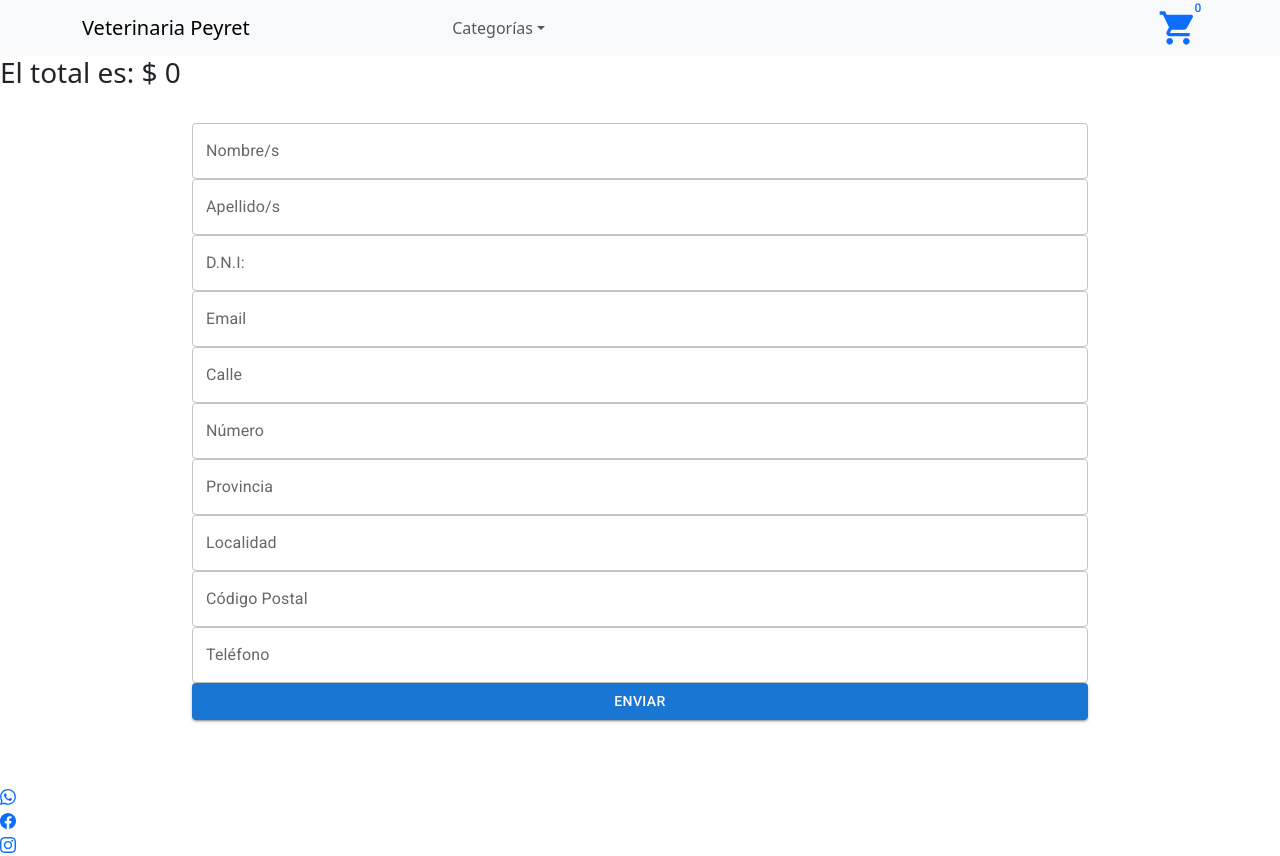
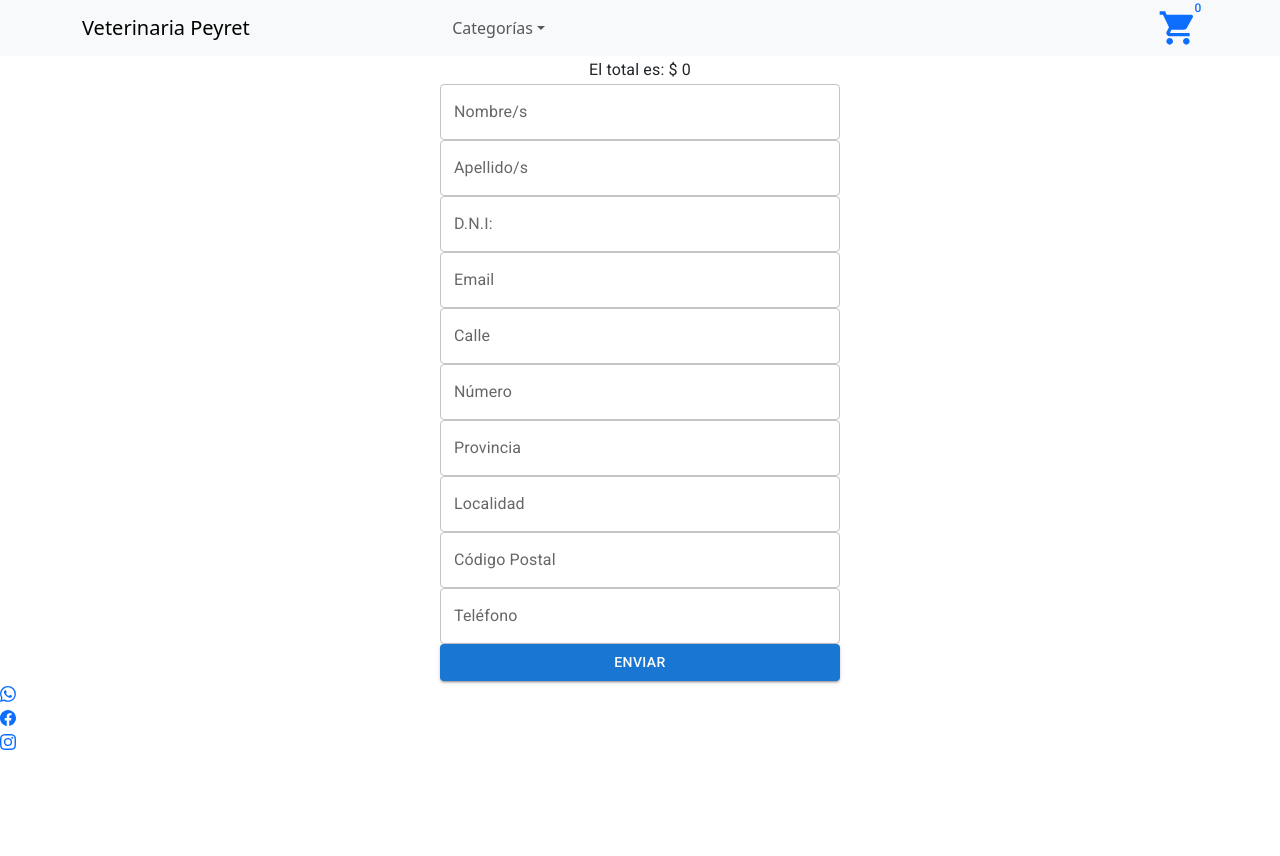
Before and after one commit to ezequielarraygadareact/PFArraygada, a React (Vite) app: page /checkout in a window 1280 px wide. After the commit the page ends 800 px from the top, so only its background shows below. Built offline with nearby package versions, Linux system fonts and the light colour scheme.

Commit message:
firebase

```diff
--- a/src/components/common/counter/CounterContainer.css
+++ b/src/components/common/counter/CounterContainer.css
@@ -6,4 +6,5 @@
     }
     .cont{
         margin-right: 5%;
+        margin-top: 5%;
     }
--- a/src/components/common/formularioCheckout/FomularioCheckOut.jsx
+++ b/src/components/common/formularioCheckout/FomularioCheckOut.jsx
@@ -1,5 +1,4 @@
 import { Button, TextField } from "@mui/material";
-import "./FormularioCheckOut.css";
 import { useFormik } from "formik";
 import * as Yup from "yup";
 
@@ -73,7 +72,7 @@ const FormularioCheckOut = () => {
 
   return (
     <div>
-      <form onSubmit={handleSubmit} className="FormularioCheckOut">
+      <form onSubmit={handleSubmit} style={{display:"flex", flexDirection:"column", width:"400px"}}>
         <TextField
           type="text"
           label="Nombre/s"
--- a/src/components/common/formularioCheckout/FormularioCheckOut.css
+++ /dev/null
@@ -1,8 +0,0 @@
-.FormularioCheckOut {
-  padding-top: 2%;
-  padding-left: 15%;
-  padding-right: 15%;
-  padding-bottom: 5%;
-  display: flex;
-  flex-direction: column;
-}
--- a/src/components/pages/cart/CartContainer.jsx
+++ b/src/components/pages/cart/CartContainer.jsx
@@ -72,7 +72,9 @@ const CartContainer = () => {
         </Button>
       )}
 
-      <h2>El total es: $ {total}</h2>
+      <Typography variant="subtitle1" component="h2" ml={6}>
+      El total es: $ {total}
+     </Typography>
 
       {cart.length > 0 && (
         <Link to="/checkout">
--- a/src/components/pages/checkout/CheckoutContainer.css
+++ /dev/null
@@ -1,5 +0,0 @@
-.contenedorCheckout {
-  display: flex;
-  flex-direction: row;
-  align-items: center;
-}
--- a/src/components/pages/checkout/CheckoutContainer.jsx
+++ b/src/components/pages/checkout/CheckoutContainer.jsx
@@ -14,11 +14,11 @@ const CheckoutContainer = () => {
   let total = getTotalPrice();
 
   return (
-    <div className="contenedorCheckout">
+    <div style={{display:"flex", flexDirection:"column", alignItems:"center"}}>
       {cart.map((elemento) => {
         return (
           <div key={elemento.id}>
-            <Card sx={{ display: "flex", border: "1px solid black", width:"600px", marginLeft:"25%" }}>
+            <Card sx={{ display: "flex", border: "1px solid black", width:"600px", marginTop:"3%"}}>
               <Box sx={{ display: "flex", flexDirection: "column" }}>
                 <CardContent>
                   <Typography variant="h5" component="div">
@@ -39,8 +39,10 @@ const CheckoutContainer = () => {
           </div>
         );
       })}
-      <h3>El total es: $ {total}</h3>
-      <FormularioCheckOut />
+      <Typography variant="subtitle1" component="h2" style={{alignSelf:"center"}}>
+      El total es: $ {total}
+     </Typography>
+      <FormularioCheckOut/>
     </div>
   );
 };
--- a/src/components/pages/itemDetail/ItemDetailContainer.jsx
+++ b/src/components/pages/itemDetail/ItemDetailContainer.jsx
@@ -66,12 +66,17 @@ const ItemDetailContainer = () => {
         </CardContent>
         <CardActions></CardActions>
       </Card>
-      <div>
+      <div style={{display:"flex", flexDirection:"column", alignItems:"center"}}>
+        {producto.stock > 0 ?
         <CounterContainer
-          stock={producto.stock}
-          onAdd={onAdd}
-          initial={totalQuantity}
-        />
+        stock={producto.stock}
+        onAdd={onAdd}
+        initial={totalQuantity}
+      /> :
+      <Typography variant="h3" style={{alignSelf:"center"}} >
+        NO HAY STOCK
+      </Typography>
+      }
       </div>
     </div>
   );
```
